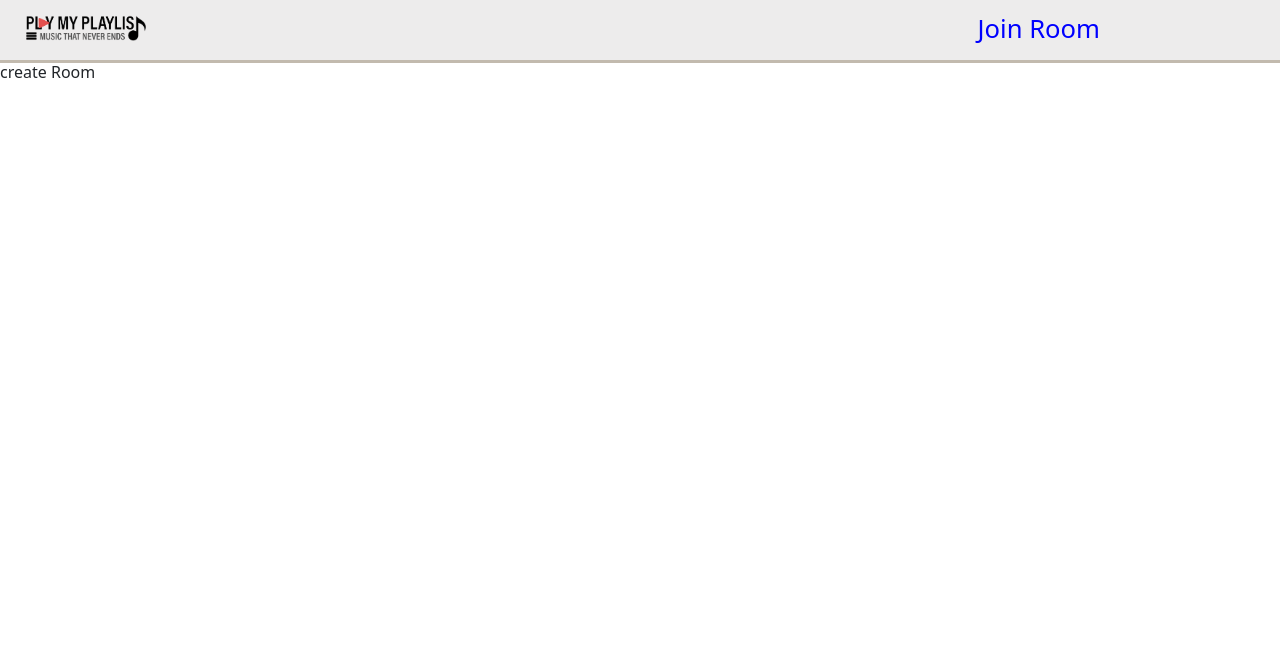
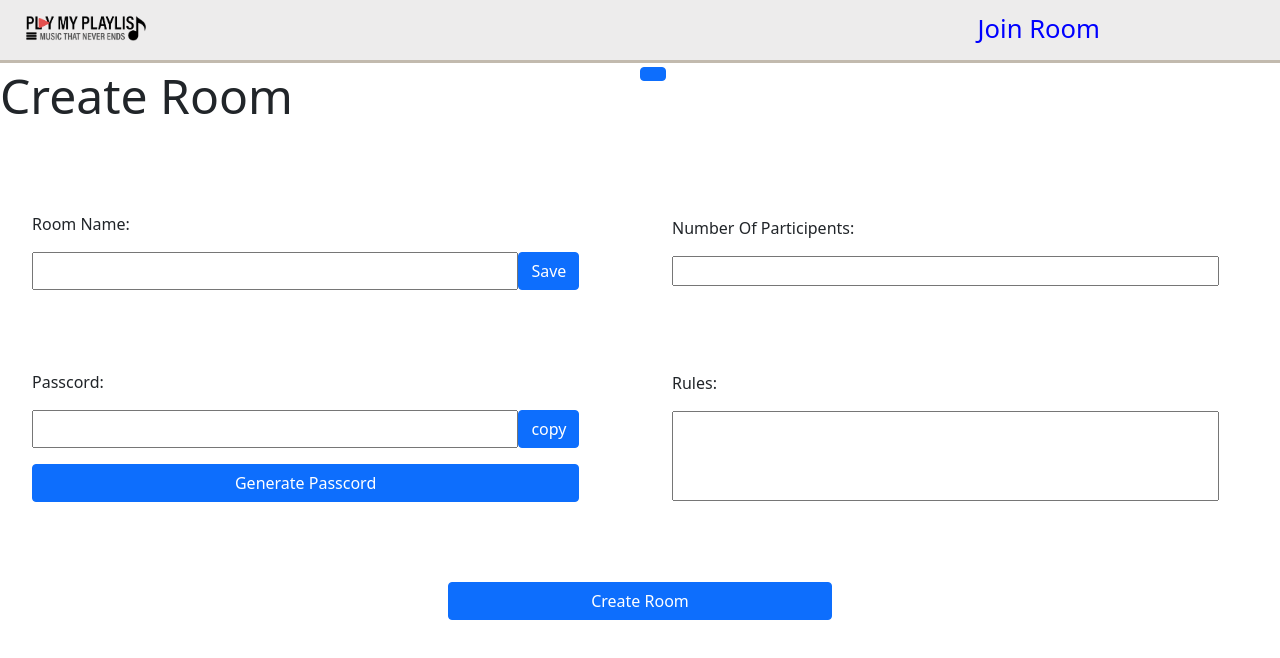
Before and after one commit to aromalsanthosh/Play-My-PlayList, a React (Create React App) app: page /create-room in a window 1280 px wide. Shown: the top 658 px of the page. Built offline with nearby package versions, Linux system fonts and the light colour scheme.

Commit message:
create page updateted

```diff
--- a/src/components/createRoom/CreateRoom.css
+++ b/src/components/createRoom/CreateRoom.css
@@ -0,0 +1,57 @@
+.form-fields{
+    display:flex;
+    flex-direction: column;
+    gap:10vh;
+    justify-content: center;
+}
+.heading-create{
+    font-size: 3em;
+}
+
+.form-row-grid{
+    display:grid;
+    grid-template-columns: 50% 50%;
+    justify-content: center;
+}
+.form-row-grid-input{
+
+    display: grid;
+    grid-template-columns: 80% 10%;
+}
+
+
+.form-label-input-grid{
+    gap:2vh;
+    margin-left: 5%;
+    display: flex;
+    flex-direction: column;
+    justify-content: center;
+}
+
+.number-of-participents-textbox{
+    width:90%
+}
+
+.rule-textbox{
+    width:90%;
+    height:90px;
+}
+
+.generate-passcord{
+    width:90%;
+}
+.create-button{
+    margin-left: 35vw;
+    width:30vw;
+}
+
+
+@media screen and (max-width: 600px){
+    .form-row-grid{
+        display:flex;
+        flex-direction: column;
+
+        justify-content: center;
+    }
+
+}
--- a/src/components/createRoom/CreateRoom.js
+++ b/src/components/createRoom/CreateRoom.js
@@ -1,18 +1,191 @@
 
-import React from "react";
-import react,{Component} from "react";
+import React,{Component} from "react";
 import Navigation from "../navigation/Navigation";
+import {Button} from 'react-bootstrap';
+import "./CreateRoom.css"
+
 
 class CreateRoom extends Component{
     constructor(props){
         super(props);
+        this.state={
+            roomName:"",
+            numberOfParticipents:"",
+            passcord:"",
+            rules:"",
+            roomId:"",
+            randomPasscord:"",
+
+
+        }
+
     }
+
+    componentDidMount(){
+        // var len = 6;
+        // var char_list =
+        // "ABCDEFGHIJKLMNOPQRSTUVWXYZ0123456789";
+        // for (var i = 0; i < len; i++) {
+
+        // this.state.roomId += char_list.charAt(Math.floor(Math.random() * char_list.length));
+        // }
+    }
+    copyToClipBoard(){
+
+
+        // const cb = navigator.clipboard;
+        // const text = this.state.roomId;
+        // cb.writeText(text);
+
+
+
+    }
+
+     generatePasscord(){
+        // var len = 8;
+        // var char_list =
+        // "ABCDEFGHIJKLMNOPQRSTUVWXYZ0123456789abcdefghijklmnopqrst#@$&";
+        // for (var i = 0; i < len; i++) {
+        // this.state.passcord += char_list.charAt(Math.floor(Math.random() * char_list.length));
+        // }
+    }
+
+    handleChange=(event)=> {
+        this.setState({ [event.target.name]: event.target.value });
+      }
     render(){
         return(
    <React.Fragment>
        <Navigation id="create-room"/>
-       <p>create Room</p>
+       <form onSubmit={this.handleSubmit} className="form-fields">
+
+
+           <div className="form-row-grid">
+               <div className="heading-create">Create Room</div>
+               <div className="copy-passcord-container" >
+                   <Button className="copy-passcord"  onClick={this.copyToClipBoard()}>{this.state.roomId} </Button>
+                </div>
+           </div>
+           <div className="form-row-grid" >
+               <div className="form-label-input-grid">
+               <label>Room Name:</label>
+                 <div className="form-row-grid-input" >
+                 <input className="signup-textbox"
+                            required
+                            type="text"
+                            name="roomName"
+                            value={this.state.roomName}
+                            onChange={this.handleChange}/>
+
+                    <Button className="room-name-save">Save</Button>
+                 </div>
+
+               </div>
+               <div className="form-label-input-grid">
+                    <label>Number Of Participents:</label>
+                    <input className="number-of-participents-textbox"
+                            required
+                            type="text"
+                            name="numberOfParticipents"
+                            value={this.state.numberOfParticipents}
+                            onChange={this.handleChange}/>
+               </div>
+           </div>
+           <div className="form-row-grid" >
+               <div className="form-label-input-grid">
+                    <label>Passcord:</label>
+                    <div className="form-row-grid-input" >
+                        <input className="passcord-textbox"
+                            required
+                            type="text"
+                            name="passcord"
+                            value={this.state.passcord}
+                            onChange={this.handleChange}/>
+                        <Button className="copy-passcord">copy</Button>
+                    </div>
+                    <Button className="generate-passcord" onClick={this.generatePasscord()}>Generate Passcord</Button>
+               </div>
+               <div className="form-label-input-grid">
+                    <label>Rules:</label>
+                    <input className="rule-textbox"
+                            required
+                            type="text"
+                            name="rules"
+                            value={this.state.rules}
+                            onChange={this.handleChange}/>
+               </div>
+           </div>
+           <Button  className="create-button"
+                type="submit"
+                > Create Room</Button>
+
+    </form>
    </React.Fragment>
         )
     }
 }export default CreateRoom;
+
+
+
+
+{/* <div className="room-name-nop-field">
+<label>
+  Room Name:</label>
+  <input
+    className="signup-textbox"
+    required
+    type="text"
+    name="roomName"
+    value={this.state.roomName}
+    onChange={this.handleChange}
+  />
+
+<Button className="room-name-save">Save</Button>
+<label>
+  Number Of Participents:
+  <input
+    className="signup-textbox"
+    type="text"
+    name="numberOfParticipents"
+    value={this.state.numberOfParticipents}
+    onChange={this.handleChange}
+  />
+</label>
+</div>
+<div className="form-name-field">
+<label>
+  Passcord;
+  <input
+    className="create-passcord"
+    required
+    type="password"
+    name="passcord"
+    value={this.state.passcord}
+    onChange={this.handleChange}
+  />
+  <Button className="copy-passcord">copy</Button>
+  <Button className="generate-passcord">Generate Passcord</Button>
+</label>
+
+<label>
+  Rules:
+  <input
+    className="signup-textbox"
+    type="text"
+    name="rules"
+    value={this.state.rules}
+    onChange={this.handleChange}
+  />
+</label>
+
+</div>
+
+
+
+<div className="form-name-field">
+<input
+  className="create-button"
+  type="submit"
+  value="Create"
+/>
+</div> */}
--- a/src/components/navigation/Navigation.js
+++ b/src/components/navigation/Navigation.js
@@ -2,7 +2,6 @@ import React from 'react'
 import {NavLink} from 'react-router-dom'
 import './Navigation.css'
 import logo from '../../assets/PMPL-LOGO.png'
-import {Navbar,Nav,Container} from "react-bootstrap"
 
 function Navigation(props)
 {
```
